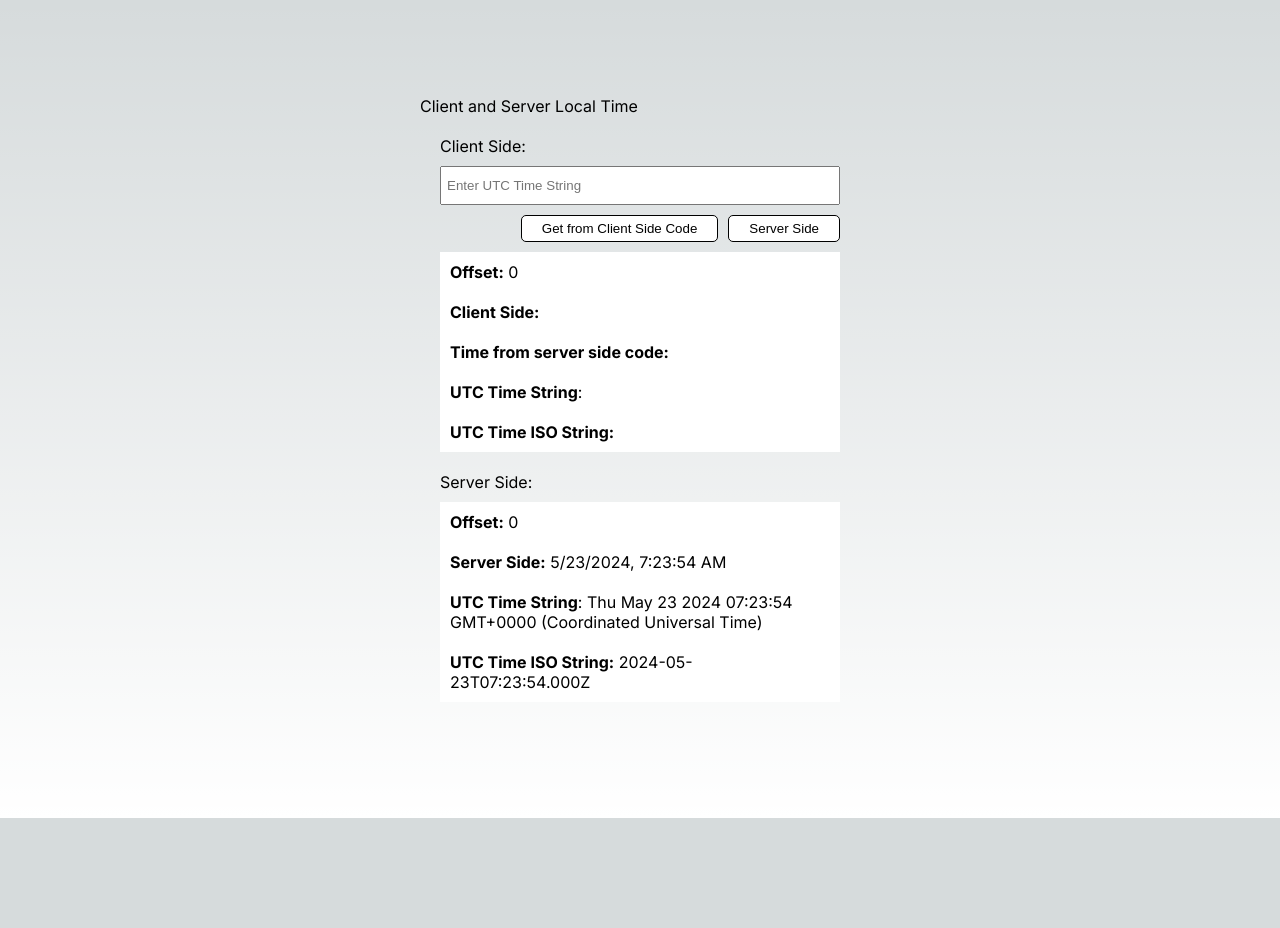
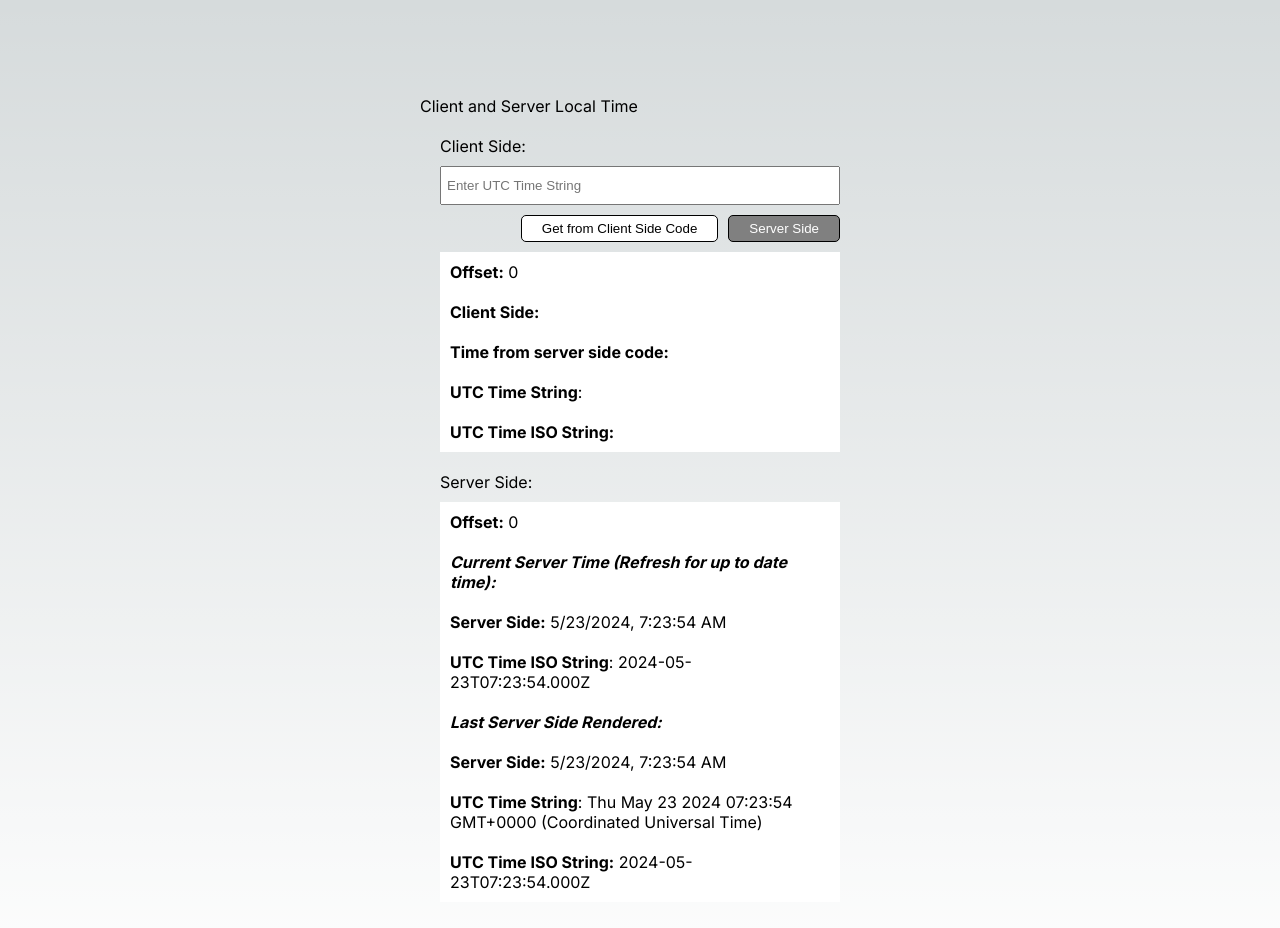
Before and after one commit to softwaredev-sk/server-and-client-time, a Next.js app: page / in a window 1280 px wide. Shown: the top 928 px of the page. Before the commit the page ends 818 px from the top, so only its background shows below. Built offline with nearby package versions, Linux system fonts and the light colour scheme.

Commit message:
add time api

```diff
--- /dev/null
+++ b/app/api/servertime/route.js
@@ -0,0 +1,18 @@
+import { NextResponse } from 'next/server';
+
+export const GET = () => {
+  try {
+    const date = new Date();
+
+    return new NextResponse(JSON.stringify(date, { status: 404 }));
+  } catch (err) {
+    return new NextResponse(
+      JSON.stringify(
+        {
+          message: `Something went wrong in fetching single post!! ${err.message}`,
+        },
+        { status: 500 }
+      )
+    );
+  }
+};
--- a/components/UseClient.jsx
+++ b/components/UseClient.jsx
@@ -73,8 +73,8 @@ export default function () {
           onClick={() => handleServerSide(value)}
           style={{
             padding: '5px 20px',
-            backgroundColor: 'white',
-            color: 'black',
+            backgroundColor: 'gray',
+            color: 'white',
             borderRadius: '5px',
             border: '1px solid black',
           }}
@@ -99,7 +99,10 @@ export default function () {
           <b>Client Side:</b> {result}
         </p>
         <p>
-          <b>Time from server side code:</b> {result2}
+          <b>Time from server side code:</b>{' '}
+          <span style={{ color: 'white', backgroundColor: 'gray' }}>
+            {result2}
+          </span>
         </p>
         <p>
           <b>UTC Time String</b>: {UTCDate?.toString()}
--- a/components/UseServer.jsx
+++ b/components/UseServer.jsx
@@ -1,11 +1,26 @@
 import getLocalDateTime from '@/utils/getLocalTime';
 
-export default function () {
+async function getDateTime() {
+  const res = await fetch(`${process.env.PROD_URL}/api/servertime`, {
+    cache: 'no-store',
+  });
+
+  if (!res.ok) {
+    return;
+  }
+
+  return res.json();
+}
+
+export default async function () {
   const offset = new Date().getTimezoneOffset();
   console.log('offset ', offset);
   const date = new Date();
   const newDate = getLocalDateTime(date);
   console.log('newDate ', newDate);
+
+  const dateAPI = await getDateTime();
+  const serverDate = getLocalDateTime(dateAPI);
 
   return (
     <div
@@ -31,6 +46,19 @@ export default function () {
         <p>
           <b>Offset:</b> {offset}
         </p>
+
+        <strong>
+          <em>Current Server Time (Refresh for up to date time):</em>
+        </strong>
+        <p>
+          <b>Server Side:</b> {serverDate}
+        </p>
+        <p>
+          <b>UTC Time ISO String</b>: {dateAPI.toString()}
+        </p>
+        <strong>
+          <em>Last Server Side Rendered:</em>
+        </strong>
         <p>
           <b>Server Side:</b> {newDate}
         </p>
```
Also changed, not shown: 1 other file (tests, documents, lock files or other folders).
